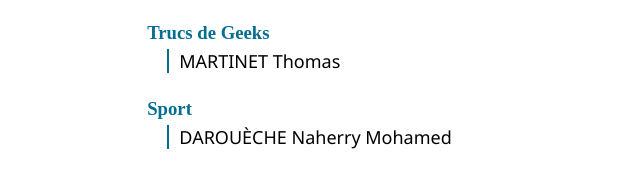
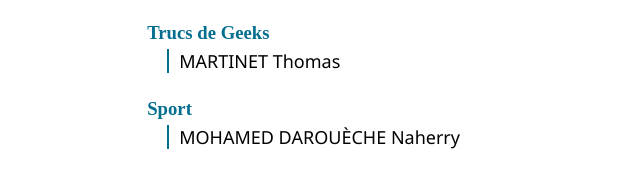
Before and after one commit to ThibaultLycee/testsite, a plain HTML site: page pages/teamPage.html in a window 1280 px wide. Shown: the part 1515-1686 px from the top of the page, 122-762 px from the left. Drawn offline with Linux system fonts and the light colour scheme.

Commit message:
fixing things

```diff
--- a/pages/teamPage.html
+++ b/pages/teamPage.html
@@ -73,7 +73,7 @@
 				<li>
 					<h3>Sport</h3>
 					<div class="team">
-						<p class="content-p">DAROUÈCHE Naherry Mohamed</p>
+						<p class="content-p">MOHAMED DAROUÈCHE Naherry </p>
 					</div>
 				</li>
 				<li>
```
